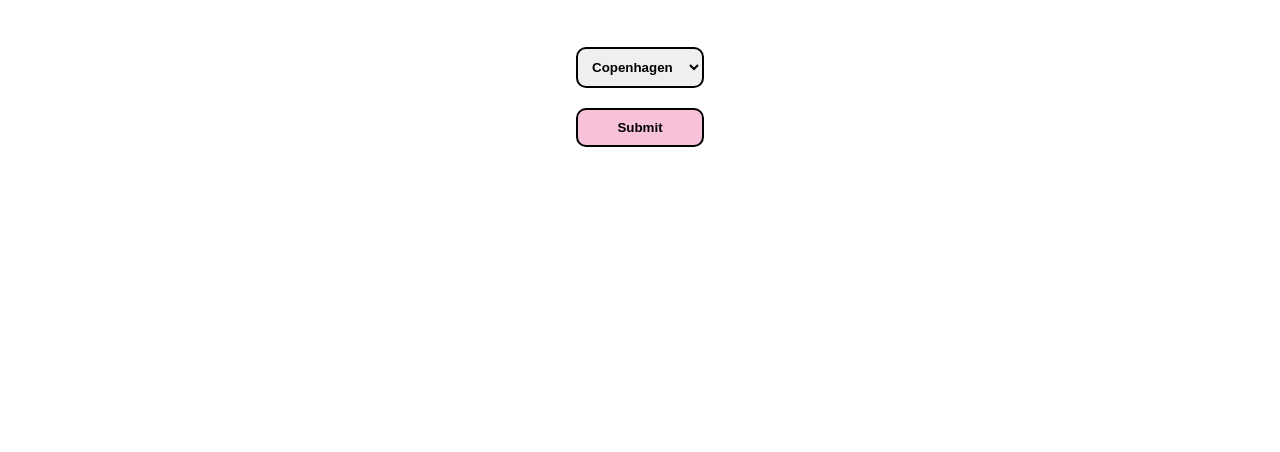
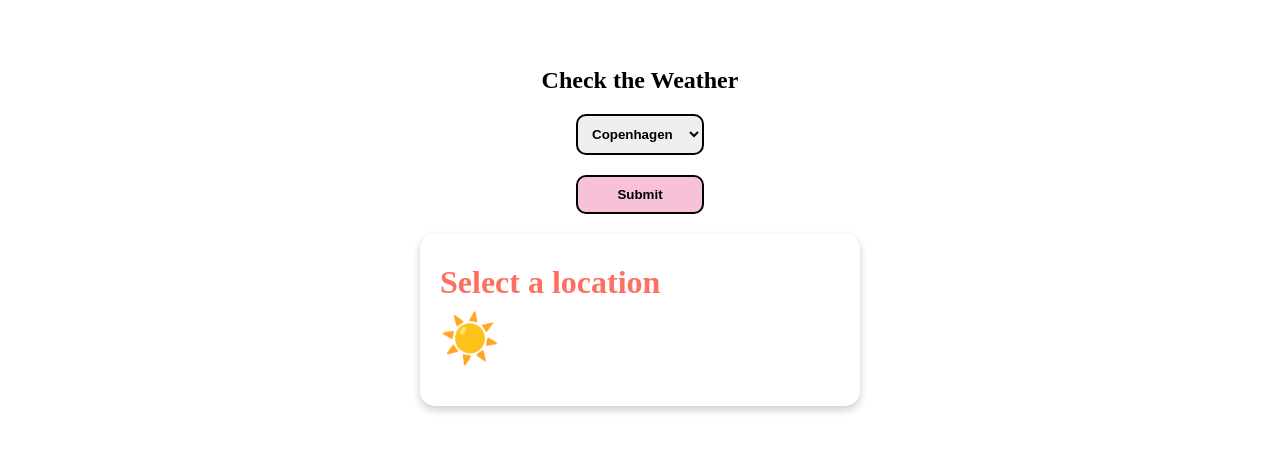
Before and after one commit to MarcusBillekop/joe-server-Billekop, a website: page public/locations.html in a window 1280 px wide. Shown: the part 70-522 px from the top of the page. Drawn offline with Linux system fonts and the light colour scheme.

Commit message:
nu ser det sejt ud

```diff
--- a/public/locations.html
+++ b/public/locations.html
@@ -6,7 +6,7 @@
   <meta http-equiv="X-UA-Compatible" content="IE=edge">
   <meta name="viewport" content="width=device-width, initial-scale=1.0">
   <link rel="stylesheet" href="./styles/global.css">
-  <title>JOE and The Juice</title>
+  <title>JOE and The Juice - Weather Locations</title>
 </head>
 
 <body>
@@ -19,6 +19,7 @@
   </ul>
 
   <div class="center">
+    <h2>Check the Weather</h2>
     <select id="locationDropdown">
       <option value="copenhagen">Copenhagen</option>
       <option value="los_angeles">Los Angeles</option>
@@ -28,12 +29,13 @@
     </select>
 
     <button onclick="getLocation()">Submit</button>
+  </div>
 
-    <br />
-
-    <p id="location"></p>
-    <p id="latlong"></p>
-    <p id="weather"></p>
+  <div class="weather-card">
+    <h3 id="location">Select a location</h3>
+    <div class="weather-icon">☀️</div> <!-- This can be updated with weather condition -->
+    <p id="latlong" class="weather-data"></p>
+    <p id="weather" class="weather-data"></p>
   </div>
 
   <script src="./scripts/index.js"></script>
--- a/public/styles/global.css
+++ b/public/styles/global.css
@@ -23,12 +23,13 @@ ul {
     padding: 14px 16px;
     text-decoration: none;
 }
-  li img{
+
+li img {
     display: block;
     width: 65px;
 }
 
-.active{
+.active {
     background-color: #f09bc1;
     font-weight: bolder;
 }
@@ -37,10 +38,6 @@ ul {
     background-color: #f088b7;
     font-weight: bolder;
 }
-
-/* .container {
-  margin: auto;
-} */
 
 .center {
     padding-top: 50px;
@@ -69,3 +66,29 @@ select {
     margin-bottom: 20px;
     font-weight: bold;
 }
+
+/* Weather Card Styles */
+.weather-card {
+    margin: 20px auto;
+    padding: 20px;
+    max-width: 400px;
+    background-color: #ffffff;
+    border-radius: 15px;
+    box-shadow: 0 4px 8px rgba(0, 0, 0, 0.2);
+}
+
+.weather-card h3 {
+    margin: 10px 0;
+    font-size: 2em;
+    color: #ff6f61;
+}
+
+.weather-data {
+    font-size: 1.2em;
+    margin-top: 10px;
+}
+
+.weather-icon {
+    font-size: 3em;
+    margin: 10px 0;
+}
```
Lines whose indentation alone changed are shown as unchanged.
